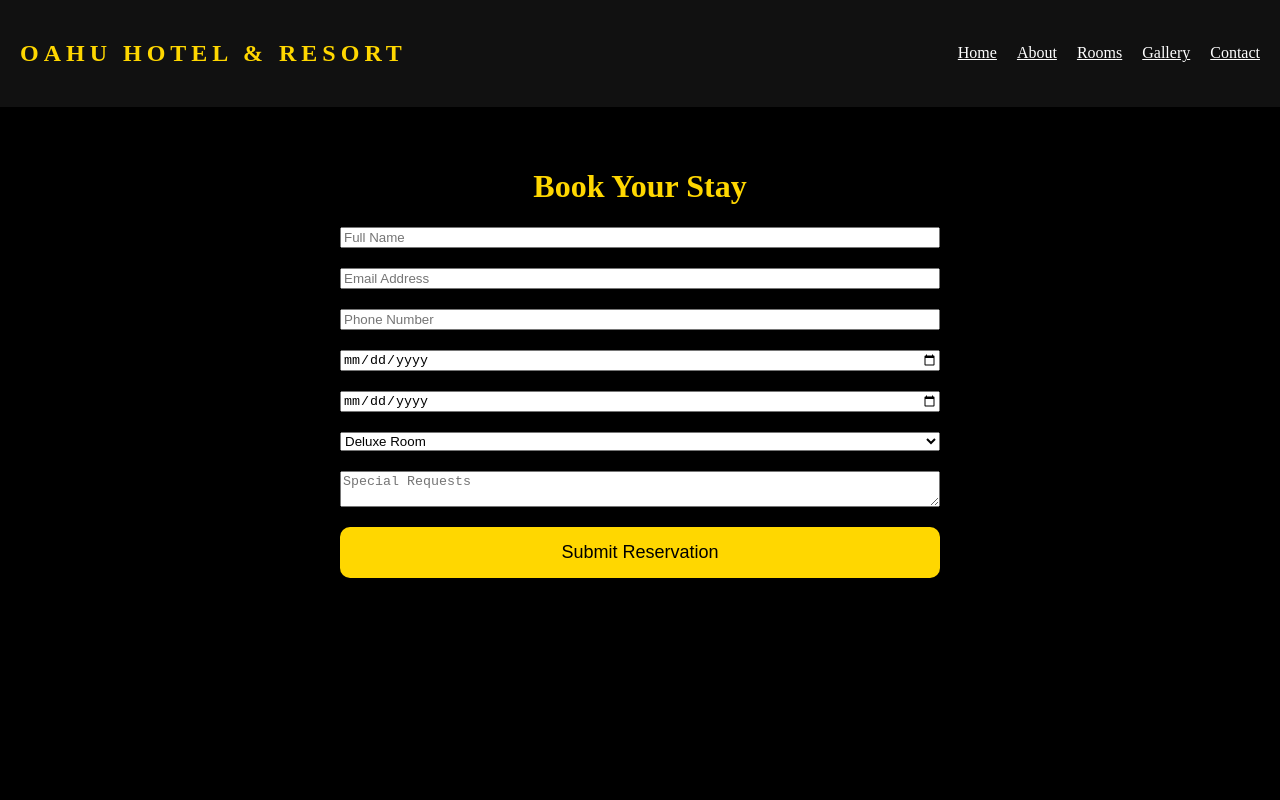
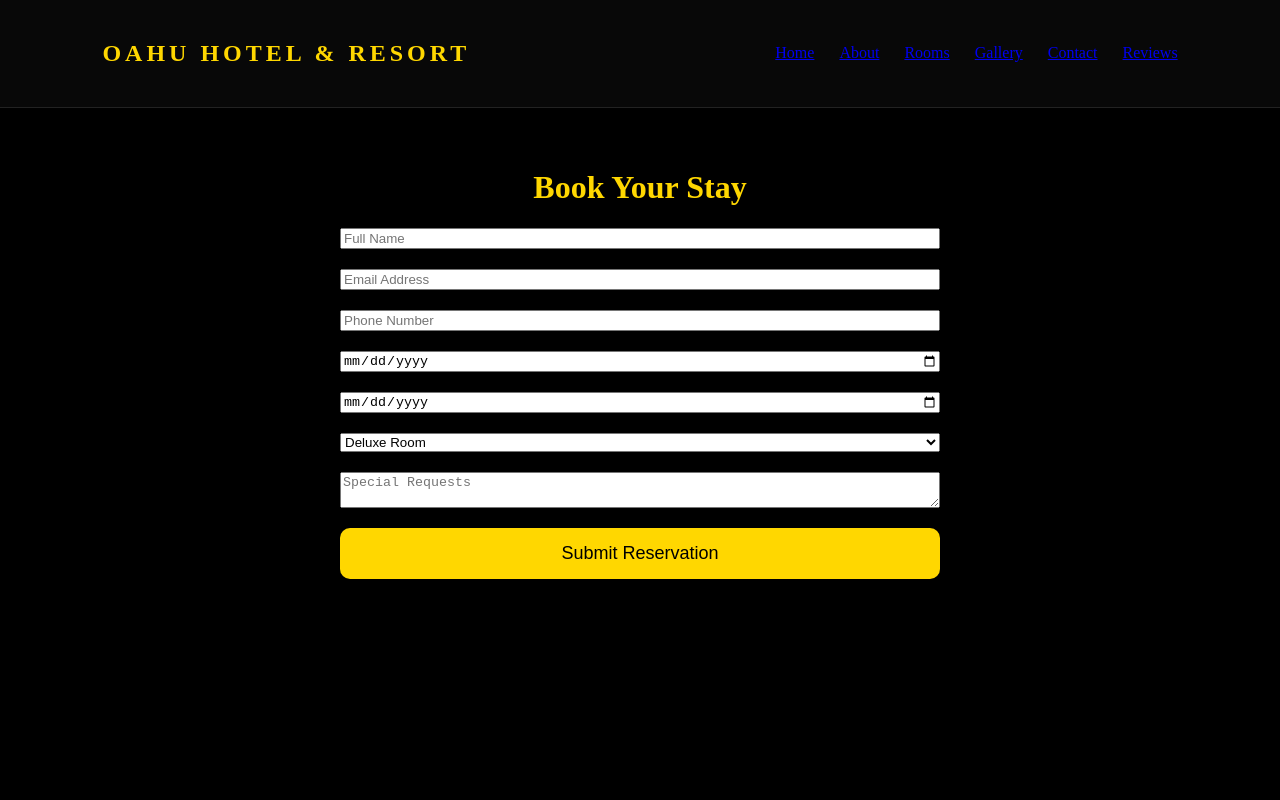
Before and after one commit to mbindaalphachia9-del/OHAU-HOTEL-RESORT, a Next.js app: page /book in a window 1280 px wide. Shown: the top 800 px of the page. Built offline with nearby package versions, Linux system fonts and the light colour scheme.

Commit message:
Update Navbar.tsx

```diff
--- a/app/components/Navbar.tsx
+++ b/app/components/Navbar.tsx
@@ -6,47 +6,38 @@ export default function Navbar() {
   return (
     <nav
       style={{
-        backgroundColor: "#111",
-        padding: "20px",
+        background: "#080808",
+        borderBottom: "1px solid #222",
+        padding: "20px 8%",
         display: "flex",
         justifyContent: "space-between",
         alignItems: "center",
+        position: "sticky",
+        top: 0,
+        zIndex: 100,
       }}
     >
-      <h1
+      <h2
         style={{
           color: "gold",
-          letterSpacing: "5px",
+          letterSpacing: "4px",
         }}
       >
         OAHU HOTEL & RESORT
-      </h1>
+      </h2>
 
       <div
         style={{
           display: "flex",
-          gap: "20px",
+          gap: "25px",
         }}
       >
-        <Link href="/" style={{ color: "white" }}>
-          Home
-        </Link>
-
-        <Link href="/about" style={{ color: "white" }}>
-          About
-        </Link>
-
-        <Link href="/rooms" style={{ color: "white" }}>
-          Rooms
-        </Link>
-
-        <Link href="/gallery" style={{ color: "white" }}>
-          Gallery
-        </Link>
-
-        <Link href="/contact" style={{ color: "white" }}>
-          Contact
-        </Link>
+        <Link href="/">Home</Link>
+        <Link href="/about">About</Link>
+        <Link href="/rooms">Rooms</Link>
+        <Link href="/gallery">Gallery</Link>
+        <Link href="/contact">Contact</Link>
+        <Link href="/reviews">Reviews</Link>
       </div>
     </nav>
   );
```
